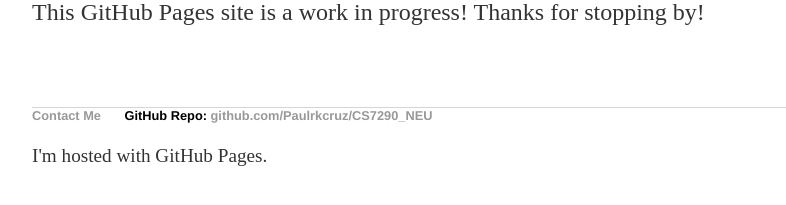
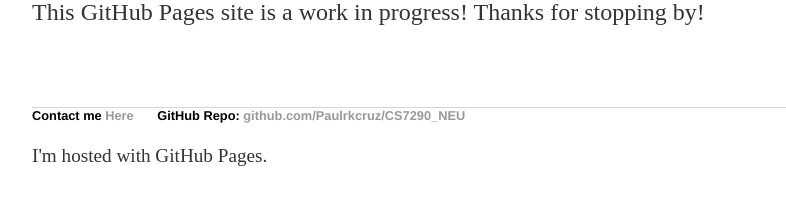
Before and after one commit to Paulrkcruz/CS7290_NEU, a Jekyll site: the page built from index.html, in a window 1280 px wide. Shown: the part 578-783 px from the top of the page, without its empty margins (160-946 px from the left). Built offline with Jekyll 4.4.1, drawn with Linux system fonts in a browser that asks for light colours.

Commit message:
Update default.html

```diff
--- a/_layouts/default.html
+++ b/_layouts/default.html
@@ -3,7 +3,7 @@
   <head>
     <title>{{ page.title }}</title>
 
-    <link rel="stylesheet" type="text/css" href="/css/main.css">
+    <link rel="stylesheet" type="text/css" href="/CS7290_NEU/css/main.css">
   </head>
 
 
@@ -24,7 +24,7 @@
 
   <footer>
    <ul>
-   <li><a href="mailto:kurtcruz@gmail.com">Contact Me</a></li>
+   <li>Contact me <a href="mailto:kurtcruz@gmail.com">Here</a></li>
    <li>GitHub Repo: <a href="https://github.com/Paulrkcruz/CS7290_NEU">github.com/Paulrkcruz/CS7290_NEU</a></li>
    </ul>
 <p>I'm hosted with GitHub Pages.</p>
```
